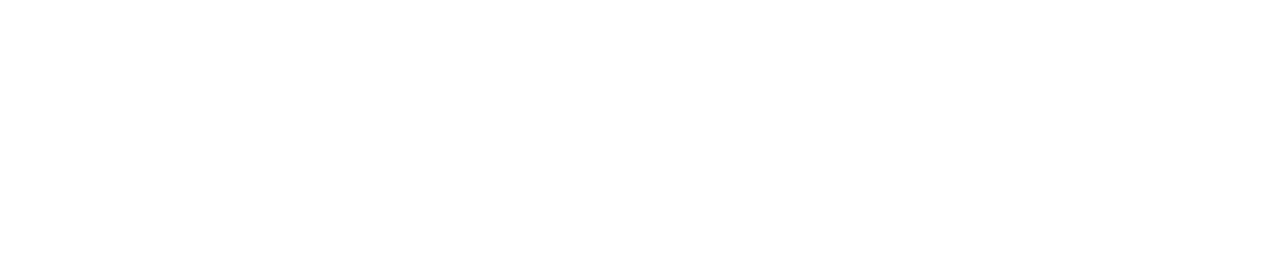
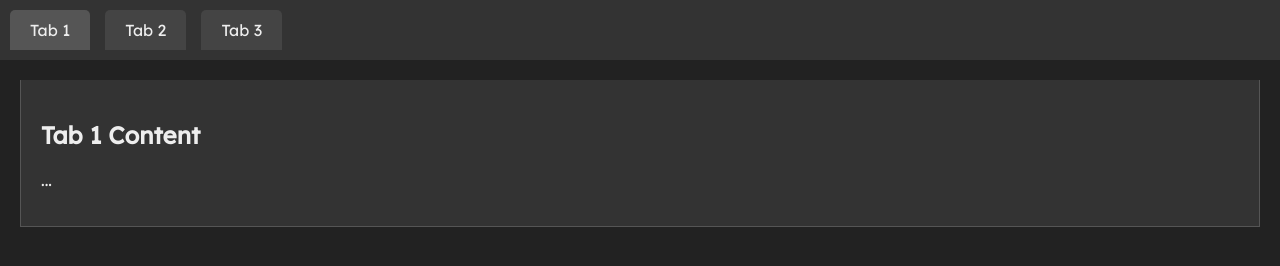
Before and after one commit to Techpotato1/chonkysite, a plain HTML site: page index.html in a window 1280 px wide. Drawn offline with Linux system fonts and the light colour scheme.

Commit message:
add basic tabs

```diff
--- a/index.html
+++ b/index.html
@@ -6,9 +6,30 @@
     <meta name="viewport" content="width=device-width, initial-scale=1.0">
     <title>Your Page Title</title>
     <link rel="stylesheet" href="style.css">
+    <link href="https://fonts.googleapis.com/css2?family=Lexend&display=swap" rel="stylesheet">
 </head>
 
 <body>
+    <div class="tabs">
+        <div class="tab active" onclick="openTab(event, 'tab1')">Tab 1</div>
+        <div class="tab" onclick="openTab(event, 'tab2')">Tab 2</div>
+        <div class="tab" onclick="openTab(event, 'tab3')">Tab 3</div>
+    </div>
+
+    <div class="container">
+        <div id="tab1" class="tab-content active">
+            <h2>Tab 1 Content</h2>
+            <p>...</p>
+        </div>
+        <div id="tab2" class="tab-content">
+            <h2>Tab 2 Content</h2>
+            <p>...</p>
+        </div>
+        <div id="tab3" class="tab-content">
+            <h2>Tab 3 Content</h2>
+            <p>...</p>
+        </div>
+    </div>
 
     <script src="script.js"></script>
 </body>
--- a/script.js
+++ b/script.js
@@ -0,0 +1,13 @@
+function openTab(evt, tabName) {
+    var i, tabcontent, tablinks;
+    tabcontent = document.getElementsByClassName("tab-content");
+    for (i = 0; i < tabcontent.length; i++) {
+        tabcontent[i].classList.remove("active");
+    }
+    tablinks = document.getElementsByClassName("tab");
+    for (i = 0; i < tablinks.length; i++) {
+        tablinks[i].classList.remove("active");
+    }
+    document.getElementById(tabName).classList.add("active");
+    evt.currentTarget.classList.add("active");
+}
--- a/style.css
+++ b/style.css
@@ -0,0 +1,48 @@
+/* General Styling */
+body {
+    font-family: 'Lexend', sans-serif;
+    margin: 0;
+    display: flex;
+    flex-direction: column;
+    min-height: 100vh;
+    background-color: #222;
+    color: #eee;
+}
+
+.container {
+    flex: 1;
+    padding: 20px;
+}
+
+/* Tab Styling */
+.tabs {
+    background-color: #333;
+    padding: 10px;
+    display: flex; /* Enable flexbox for the tabs */
+}
+
+.tab {
+    padding: 10px 20px;
+    background-color: #444;
+    border-radius: 5px 5px 0 0;
+    cursor: pointer;
+    transition: background-color 0.3s;
+    margin-right: 15px; /* Add spacing between tabs */
+}
+
+.tab.active {
+    background-color: #555;
+}
+
+/* Tab Content Styling */
+.tab-content {
+    display: none;
+    padding: 20px;
+    background-color: #333;
+    border: 1px solid #555;
+    border-top: none;
+}
+
+.tab-content.active {
+    display: block;
+}
```
